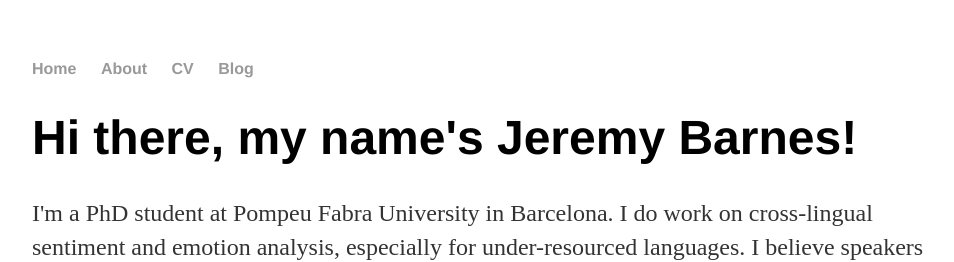
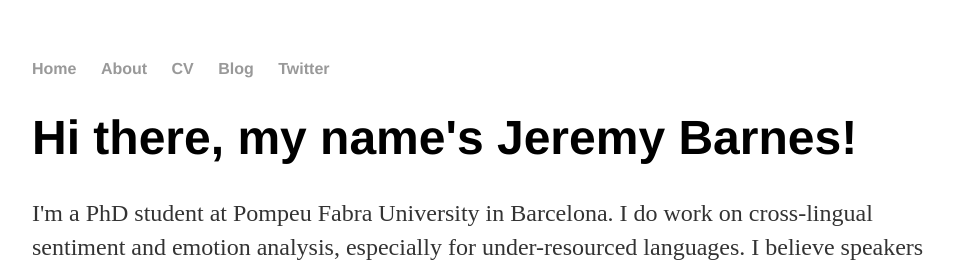
Before and after one commit to jerbarnes/jbarnesspain.github.io, a Jekyll site: the page built from index.html, in a window 1280 px wide. Shown: the top 262 px of the page, without its empty margins (160-1114 px from the left). Built offline with Jekyll 4.4.1, drawn with Linux system fonts in a browser that asks for light colours; a file with an impossible date is left out.

Commit message:
Update default.html

```diff
--- a/_layouts/default.html
+++ b/_layouts/default.html
@@ -12,6 +12,7 @@
 		        	<li><a href="/about">About</a></li>
 	        		<li><a href="/cv">CV</a></li>
 	        		<li><a href="/blog">Blog</a></li>
+				<li><a href="https://twitter.com/jbarnesspain">Twitter</a></li>
 	    		</ul>
 			</nav>
 			<div class="container">
```
